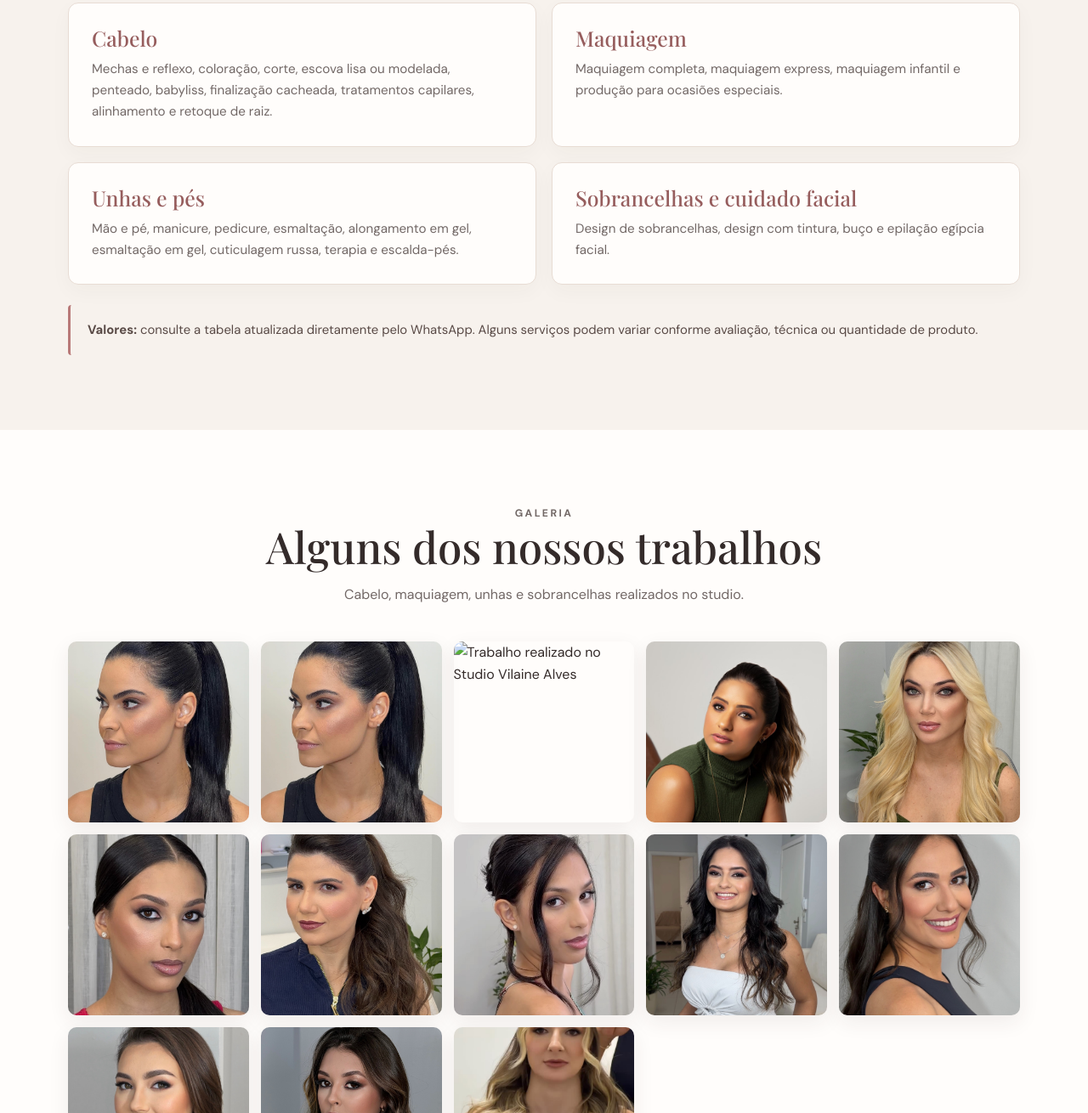
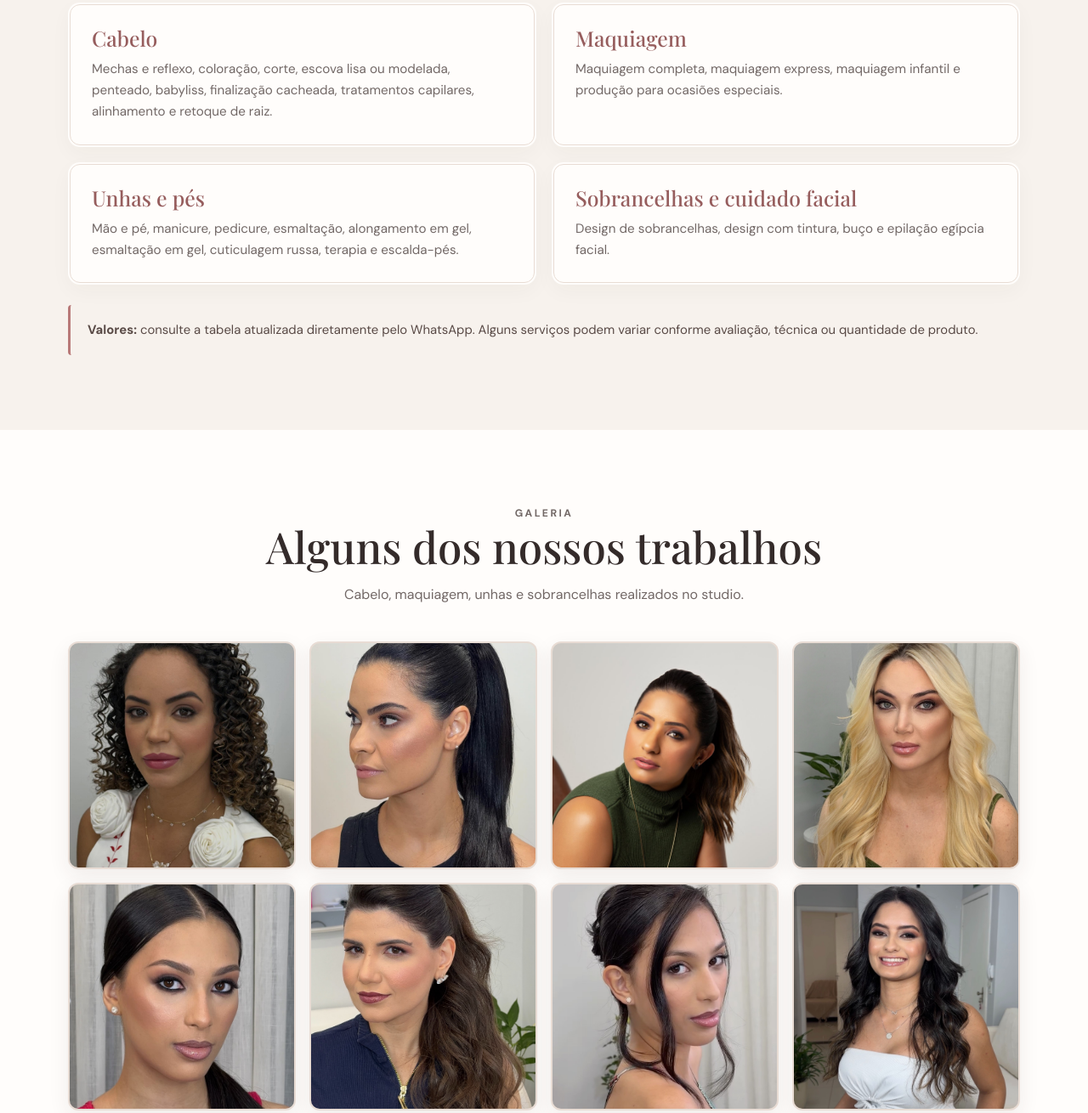
Before and after one commit to vilainealvesstudio/vilaine-site, a plain HTML site: page index.html in a window 1280 px wide. Shown: the part 1795-3105 px from the top of the page at 85% size. Drawn offline with nearby package versions, Linux system fonts and the light colour scheme.

Commit message:
Update index.html

```diff
--- a/index.html
+++ b/index.html
@@ -365,6 +365,9 @@
       font-weight: 700;
     }
 
+    /* =========================================================
+       SEÇÃO SERVIÇOS: EFEITO DE HOVER + BORDA ANIMADA HORÁRIA
+       ========================================================= */
     .services-grid {
       display: grid;
       grid-template-columns: repeat(2, minmax(0, 1fr));
@@ -372,20 +375,72 @@
     }
 
     .service-card {
-      padding: 27px;
+      position: relative;
+      padding: 28px;
+      background: var(--white);
+      border-radius: 14px;
+      box-shadow: 0 8px 25px rgba(67, 43, 39, .035);
+      overflow: hidden;
+      isolation: isolate;
+      cursor: pointer;
+      transition: transform 0.38s cubic-bezier(0.2, 0.8, 0.2, 1),
+                  box-shadow 0.38s ease;
+    }
+
+    /* Borda rotativa que percorre no sentido horário */
+    .service-card::before {
+      content: "";
+      position: absolute;
+      inset: -150%;
+      background: conic-gradient(
+        from 0deg,
+        transparent 65%,
+        rgba(232, 220, 212, 0.4) 75%,
+        var(--rose) 88%,
+        var(--rose-dark) 100%
+      );
+      opacity: 0;
+      transition: opacity 0.3s ease;
+      z-index: -2;
+    }
+
+    /* Fundo interno do card que muda de cor suavemente */
+    .service-card::after {
+      content: "";
+      position: absolute;
+      inset: 2px;
       background: var(--white);
       border: 1px solid var(--line);
       border-radius: 12px;
-      box-shadow: 0 8px 25px rgba(67, 43, 39, .035);
+      transition: background 0.38s ease, border-color 0.38s ease;
+      z-index: -1;
+    }
+
+    .service-card:hover {
+      transform: translateY(-6px) scale(1.025);
+      box-shadow: 0 18px 42px rgba(150, 93, 93, .16);
+    }
+
+    .service-card:hover::before {
+      opacity: 1;
+      animation: rotate-border 2.8s linear infinite;
+    }
+
+    .service-card:hover::after {
+      background: #fdf8f5;
+      border-color: transparent;
     }
 
     .service-card h3 {
+      position: relative;
       margin-bottom: 10px;
       color: var(--rose-dark);
       font-size: 1.55rem;
+      transition: color 0.3s ease;
     }
 
     .service-card p {
+      position: relative;
       margin-bottom: 0;
       color: var(--muted);
       font-size: .95rem;
@@ -401,23 +456,77 @@
       font-size: .93rem;
     }
 
+    /* =========================================================
+       SEÇÃO GALERIA: EFEITO DE HOVER + BORDA ANIMADA HORÁRIA
+       ========================================================= */
     .gallery-grid {
       display: grid;
-      grid-template-columns: repeat(5, minmax(0, 1fr));
-      gap: 14px;
+      grid-template-columns: repeat(4, minmax(0, 1fr));
+      gap: 16px;
     }
 
-    .gallery-grid img {
+    .gallery-card {
+      position: relative;
+      border-radius: 12px;
+      overflow: hidden;
+      padding: 2px;
+      background: var(--line);
+      box-shadow: 0 8px 25px rgba(67, 43, 39, .08);
+      isolation: isolate;
+      cursor: pointer;
+      transition: transform 0.38s cubic-bezier(0.2, 0.8, 0.2, 1),
+                  box-shadow 0.38s ease;
+    }
+
+    /* Feixe de luz rotativo no sentido horário */
+    .gallery-card::before {
+      content: "";
+      position: absolute;
+      inset: -150%;
+      background: conic-gradient(
+        from 0deg,
+        transparent 65%,
+        rgba(232, 220, 212, 0.5) 75%,
+        var(--rose) 88%,
+        var(--rose-dark) 100%
+      );
+      opacity: 0;
+      transition: opacity 0.3s ease;
+      z-index: -1;
+    }
+
+    .gallery-card:hover {
+      transform: translateY(-5px) scale(1.05);
+      box-shadow: 0 16px 36px rgba(150, 93, 93, .22);
+      z-index: 5;
+    }
+
+    .gallery-card:hover::before {
+      opacity: 1;
+      animation: rotate-border 2.4s linear infinite;
+    }
+
+    .gallery-card img {
       width: 100%;
       aspect-ratio: 1 / 1;
       object-fit: cover;
       border-radius: 10px;
-      box-shadow: 0 8px 25px rgba(67, 43, 39, .08);
-      transition: transform .2s ease;
+      display: block;
+      transition: transform 0.38s ease;
     }
 
-    .gallery-grid img:hover {
-      transform: scale(1.03);
+    .gallery-card:hover img {
+      transform: scale(1.02);
+    }
+
+    /* Animação que percorre o contorno no sentido horário */
+    @keyframes rotate-border {
+      from {
+        transform: rotate(0deg);
+      }
+      to {
+        transform: rotate(360deg);
+      }
     }
 
     .experience-strip {
@@ -620,6 +729,7 @@
       *::before,
       *::after {
         transition-duration: .01ms !important;
+        animation: none !important;
       }
     }
   </style>
@@ -751,19 +861,42 @@
         </div>
 
         <div class="gallery-grid">
+          <div class="gallery-card">
+            <img src="imagens/3.jpg" alt="Trabalho realizado no Studio Vilaine Alves" loading="lazy">
+          </div>
+          <div class="gallery-card">
             <img src="imagens/4.jpg" alt="Trabalho realizado no Studio Vilaine Alves" loading="lazy">
-          <img src="imagens/4.jpg" alt="Trabalho realizado no Studio Vilaine Alves" loading="lazy">
-          <img src="imagens/5.jpg" alt="Trabalho realizado no Studio Vilaine Alves" loading="lazy">
+          </div>
+          <div class="gallery-card">
             <img src="imagens/6.jpg" alt="Trabalho realizado no Studio Vilaine Alves" loading="lazy">
+          </div>
+          <div class="gallery-card">
             <img src="imagens/7.jpg" alt="Trabalho realizado no Studio Vilaine Alves" loading="lazy">
+          </div>
+          <div class="gallery-card">
             <img src="imagens/8.jpg" alt="Trabalho realizado no Studio Vilaine Alves" loading="lazy">
+          </div>
+          <div class="gallery-card">
             <img src="imagens/9.jpg" alt="Trabalho realizado no Studio Vilaine Alves" loading="lazy">
+          </div>
+          <div class="gallery-card">
             <img src="imagens/10.jpg" alt="Trabalho realizado no Studio Vilaine Alves" loading="lazy">
+          </div>
+          <div class="gallery-card">
             <img src="imagens/11.jpg" alt="Trabalho realizado no Studio Vilaine Alves" loading="lazy">
+          </div>
+          <div class="gallery-card">
             <img src="imagens/12.jpg" alt="Trabalho realizado no Studio Vilaine Alves" loading="lazy">
+          </div>
+          <div class="gallery-card">
             <img src="imagens/13.jpg" alt="Trabalho realizado no Studio Vilaine Alves" loading="lazy">
+          </div>
+          <div class="gallery-card">
             <img src="imagens/14.jpg" alt="Trabalho realizado no Studio Vilaine Alves" loading="lazy">
+          </div>
+          <div class="gallery-card">
             <img src="imagens/15.jpg" alt="Trabalho realizado no Studio Vilaine Alves" loading="lazy">
+          </div>
         </div>
       </div>
     </section>
```
Lines whose indentation alone changed are shown as unchanged.
